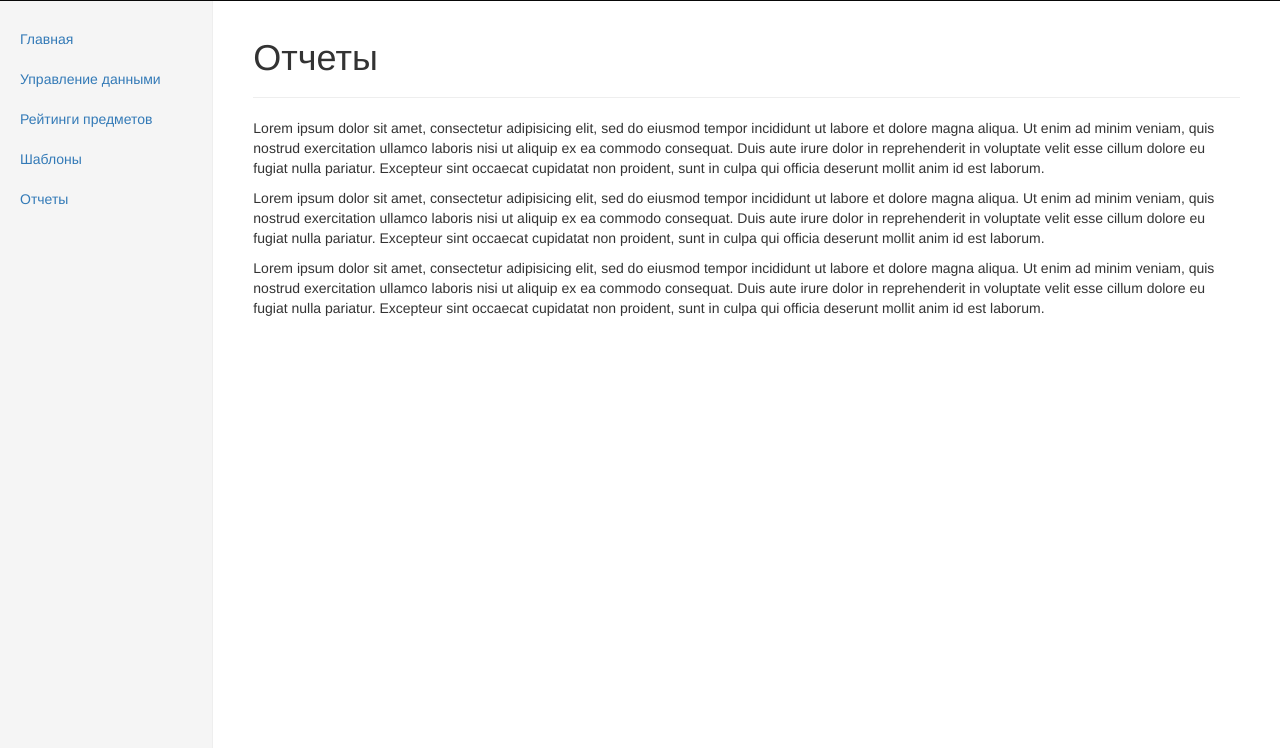
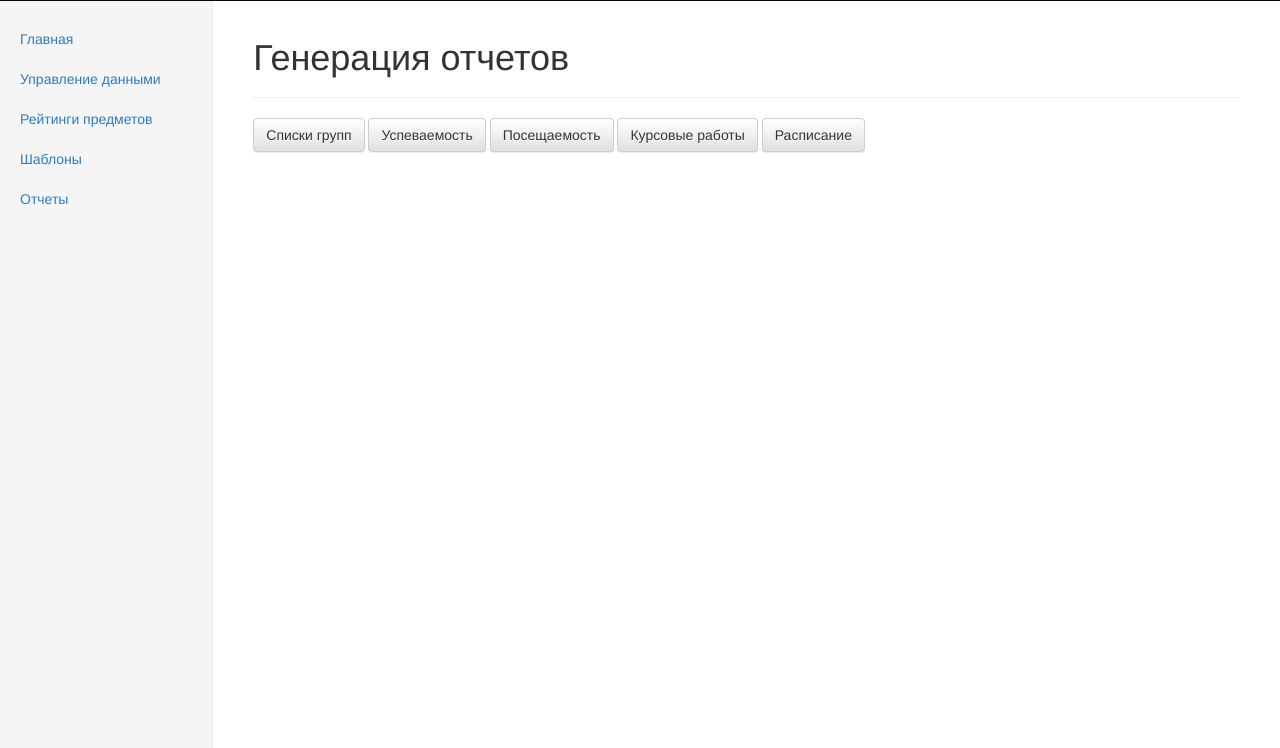
Before and after one commit to EvgeniyGor/StudentRecords, a Django app: template src/frontend/templates/reportmanager/index.html in a window 1280 px wide. Shown: the part 52-800 px from the top of the page. Run offline with Django 3.2, Linux system fonts and the light colour scheme; the template is opened without the code that fills it, so the values that code supplies are empty; some libraries are stand-ins or nearby versions.

Commit message:
[Update] Frontend

```diff
--- a/src/frontend/templates/reportmanager/index.html
+++ b/src/frontend/templates/reportmanager/index.html
@@ -1,11 +1,13 @@
 {% extends 'layout.html' %}
 {% block title %}Отчеты{% endblock %}
-{% block pagename %}Отчеты{% endblock %}
+{% block pagename %}Генерация отчетов{% endblock %}
 
 {% block content %}
 
-<p>Lorem ipsum dolor sit amet, consectetur adipisicing elit, sed do eiusmod tempor incididunt ut labore et dolore magna aliqua. Ut enim ad minim veniam, quis nostrud exercitation ullamco laboris nisi ut aliquip ex ea commodo consequat. Duis aute irure dolor in reprehenderit in voluptate velit esse cillum dolore eu fugiat nulla pariatur. Excepteur sint occaecat cupidatat non proident, sunt in culpa qui officia deserunt mollit anim id est laborum.</p>
-<p>Lorem ipsum dolor sit amet, consectetur adipisicing elit, sed do eiusmod tempor incididunt ut labore et dolore magna aliqua. Ut enim ad minim veniam, quis nostrud exercitation ullamco laboris nisi ut aliquip ex ea commodo consequat. Duis aute irure dolor in reprehenderit in voluptate velit esse cillum dolore eu fugiat nulla pariatur. Excepteur sint occaecat cupidatat non proident, sunt in culpa qui officia deserunt mollit anim id est laborum.</p>
-<p>Lorem ipsum dolor sit amet, consectetur adipisicing elit, sed do eiusmod tempor incididunt ut labore et dolore magna aliqua. Ut enim ad minim veniam, quis nostrud exercitation ullamco laboris nisi ut aliquip ex ea commodo consequat. Duis aute irure dolor in reprehenderit in voluptate velit esse cillum dolore eu fugiat nulla pariatur. Excepteur sint occaecat cupidatat non proident, sunt in culpa qui officia deserunt mollit anim id est laborum.</p>
+    <button class="btn btn-default">Списки групп</button>
+    <button class="btn btn-default">Успеваемость</button>
+    <button class="btn btn-default">Посещаемость</button>
+    <button class="btn btn-default">Курсовые работы</button>
+    <button class="btn btn-default">Расписание</button>
 
 {% endblock %}
```
